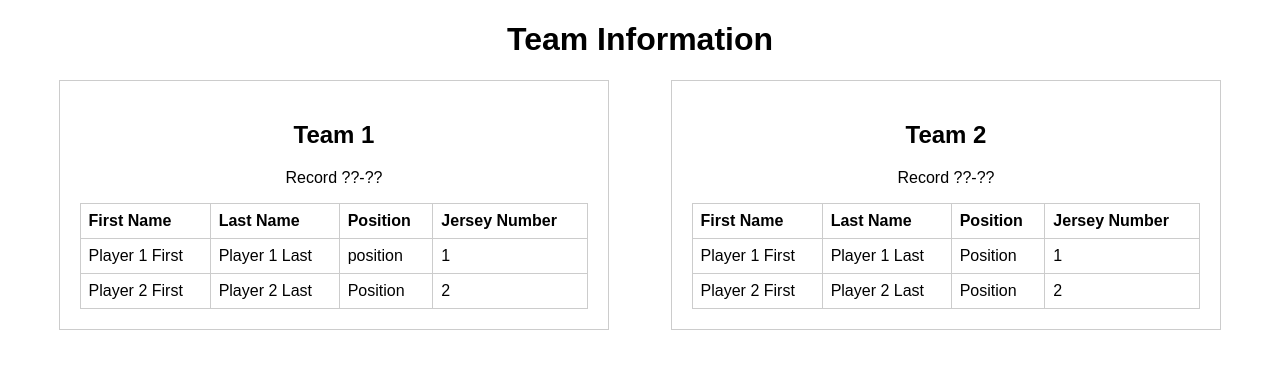
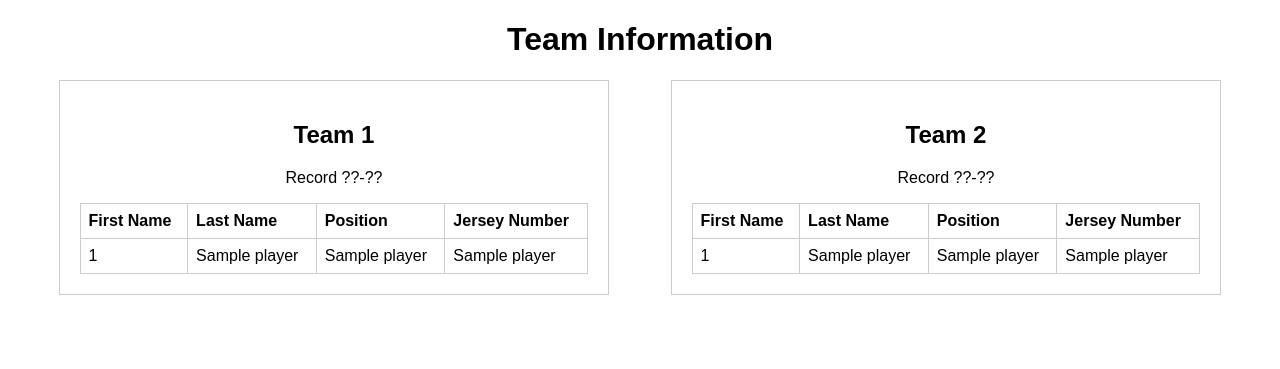
Before and after one commit to nearly-trinity/database-project, a Flask app: template app/templates/team.html in a window 1280 px wide. Shown: the top 369 px of the page. Run offline with Flask 3, Linux system fonts and the light colour scheme; the template is opened without the code that fills it: most values are stand-ins (such as "Sample title", 1, 10 or a date in 2020).

Commit message:
players show up for each team

```diff
--- a/app/templates/team.html
+++ b/app/templates/team.html
@@ -1,5 +1,6 @@
 <!DOCTYPE html>
 <html lang="en">
+
 <head>
     <meta charset="UTF-8">
     <meta name="viewport" content="width=device-width, initial-scale=1.0">
@@ -33,13 +34,15 @@
             margin-top: 10px;
         }
 
-        th, td {
+        th,
+        td {
             border: 1px solid #ccc;
             padding: 8px;
             text-align: left;
         }
     </style>
 </head>
+
 <body>
     <h1>Team Information</h1>
 
@@ -51,25 +54,20 @@
                 <p> Record ??-??</p>
             </div>
             <table id="team1-roster">
-            <!-- put into tables where each player has its own row  -->
                 <tr>
                     <th>First Name</th>
                     <th>Last Name</th>
                     <th>Position</th>
                     <th>Jersey Number</th>
                 </tr>
+                {% for player in home %}
                 <tr>
-                    <td>Player 1 First</td>
-                    <td>Player 1 Last</td>
-                    <td> position</td>
-                    <td> 1</td>
+                    <td>{{ player[0] }}</td>
+                    <td>{{ player[1] }}</td>
+                    <td>{{ player[2] }}</td>
+                    <td>{{ player[3] }}</td>
                 </tr>
-                <tr>
-                    <td>Player 2 First</td>
-                    <td>Player 2 Last</td>
-                    <td>Position </td>
-                    <td>2</td>
-                </tr>
+                {% endfor %}
             </table>
         </div>
 
@@ -86,20 +84,17 @@
                     <th>Position</th>
                     <th>Jersey Number</th>
                 </tr>
+                {% for player in away %}
                 <tr>
-                    <td>Player 1 First</td>
-                    <td>Player 1 Last</td>
-                    <td>Position </td>
-                    <td>1</td>
+                    <td>{{ player[0] }}</td>
+                    <td>{{ player[1] }}</td>
+                    <td>{{ player[2] }}</td>
+                    <td>{{ player[3] }}</td>
                 </tr>
-                <tr>
-                    <td>Player 2 First</td>
-                    <td>Player 2 Last</td>
-                    <td>Position </td>
-                    <td>2</td>
-                </tr>
+                {% endfor %}
             </table>
         </div>
     </div>
 </body>
+
 </html>
```
Also changed, not shown: app/templates/home.html (+5 -3 lines), app/views.py (+28 -2 lines), 1 other file.
